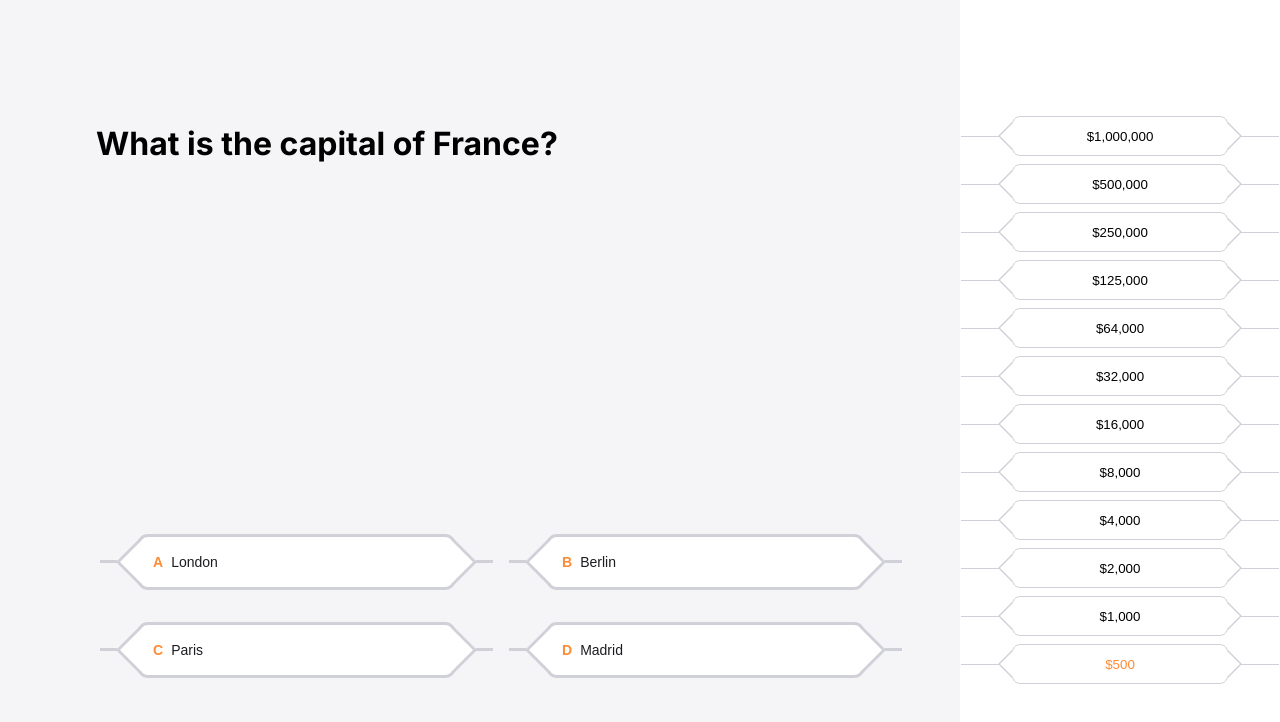
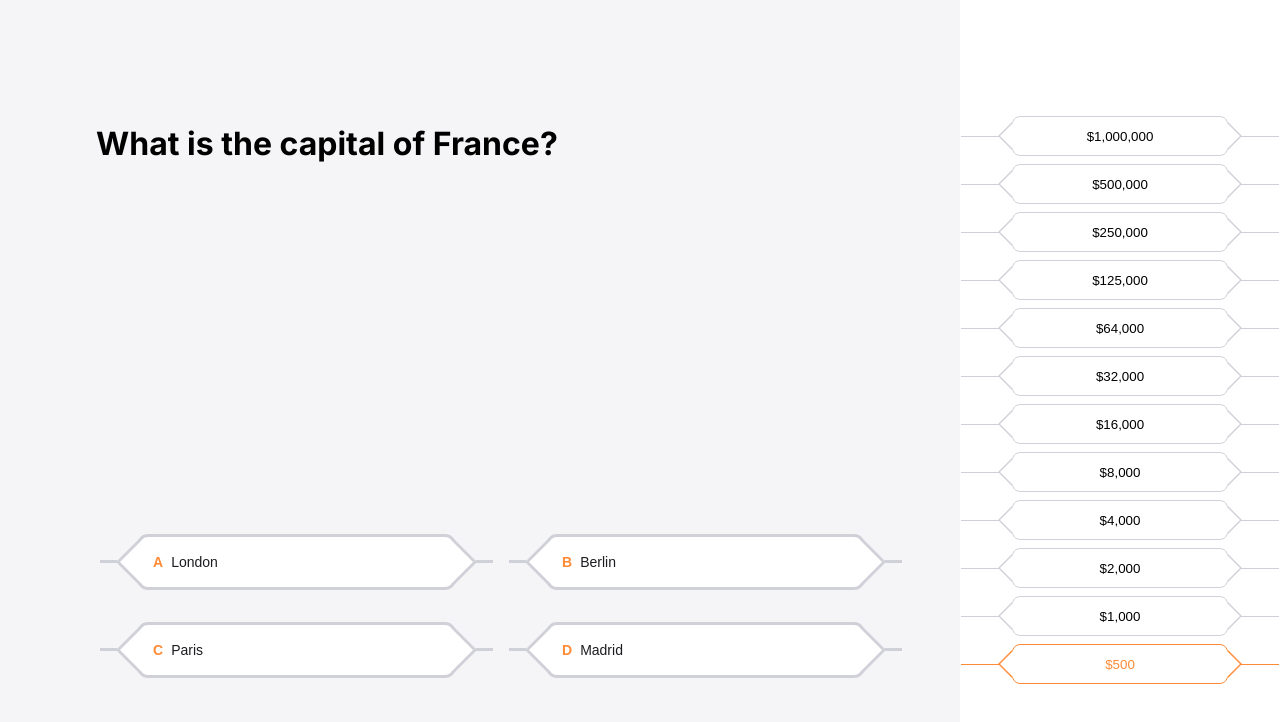
Before and after one commit to ivatsu-test/nibble, a Next.js app: page /game in a window 1280 px wide. Shown: the top 722 px of the page. Built offline with nearby package versions, Linux system fonts and the light colour scheme.

Commit message:
refactor: map hexagon styles in component

```diff
--- a/src/components/buttons/answer-option-button/answer-option-button.module.css
+++ b/src/components/buttons/answer-option-button/answer-option-button.module.css
@@ -138,6 +138,24 @@
   }
 }
 
+.hexagon--active {
+  border-color: var(--orange-100);
+}
+
+.hexagon__left--active {
+  border-right-color: var(--orange-100);
+  &::before {
+    background-color: var(--orange-100);
+  }
+}
+
+.hexagon__right--active {
+  border-left-color: var(--orange-100);
+  &::after {
+    background-color: var(--orange-100);
+  }
+}
+
 @media (min-width: 992px) {
   .hexagon {
     width: 319px;
--- a/src/components/buttons/answer-option-button/answer-option-button.tsx
+++ b/src/components/buttons/answer-option-button/answer-option-button.tsx
@@ -4,17 +4,59 @@ import styles from './answer-option-button.module.css';
 interface AnswerOptionButtonProps extends React.PropsWithChildren {
   kind: 'default' | 'prize-mobile' | 'prize-desktop';
   onClick: () => void;
+  state: 'default' | 'active' | 'inactive'
 }
 
+const stylesByKind = {
+  hexagon: {
+    default: styles.hexagon,
+    'prize-mobile': styles['hexagon-mobile'],
+    'prize-desktop': styles['hexagon-desktop'],
+  },
+  hexagon__left: {
+    default: styles.hexagon__left,
+    'prize-mobile': styles['hexagon-mobile__left'],
+    'prize-desktop': styles['hexagon-desktop__left'],
+  },
+  hexagon__right: {
+    default: styles.hexagon__right,
+    'prize-mobile': styles['hexagon-mobile__right'],
+    'prize-desktop': styles['hexagon-desktop__right'],
+  },
+};
+
+const stylesByState = {
+  hexagon: {
+    default: '',
+    active: styles['hexagon--active'],
+    inactive: styles['hexagon--inactive'],
+  },
+  hexagon__left: {
+    default: '',
+    active: styles['hexagon__left--active'],
+    inactive: '',
+  },
+  hexagon__right: {
+    default: '',
+    active: styles['hexagon__right--active'],
+    inactive: '',
+  },
+};
+
 export default function AnswerOptionButton(props: AnswerOptionButtonProps) {
-  const { children, onClick, kind } = props;
+  const {
+    kind, children, onClick, state,
+  } = props;
+
+  const hexagonLeft = clsx(stylesByKind.hexagon__left[kind], stylesByState.hexagon__left[state]);
+  const hexagonRight = clsx(stylesByKind.hexagon__right[kind], stylesByState.hexagon__right[state]);
+
   return (
     <button className={styles['l-container']} type="button" onClick={onClick}>
       <div className={styles['l-hexagon']}>
-        {/* TODO: create config to pick needed className */}
-        <div className={clsx(kind === 'default' && styles.hexagon__left, kind === 'prize-mobile' && styles['hexagon-mobile__left'], kind === 'prize-desktop' && styles['hexagon-desktop__left'])} />
-        <div className={clsx(kind === 'default' && styles.hexagon, kind === 'prize-mobile' && styles['hexagon-mobile'], kind === 'prize-desktop' && styles['hexagon-desktop'])} />
-        <div className={clsx(kind === 'default' && styles.hexagon__right, kind === 'prize-mobile' && styles['hexagon-mobile__right'], kind === 'prize-desktop' && styles['hexagon-desktop__right'])} />
+        <div className={hexagonLeft} />
+        <div className={clsx(stylesByKind.hexagon[kind], stylesByState.hexagon[state])} />
+        <div className={hexagonRight} />
       </div>
       {children}
     </button>
```
